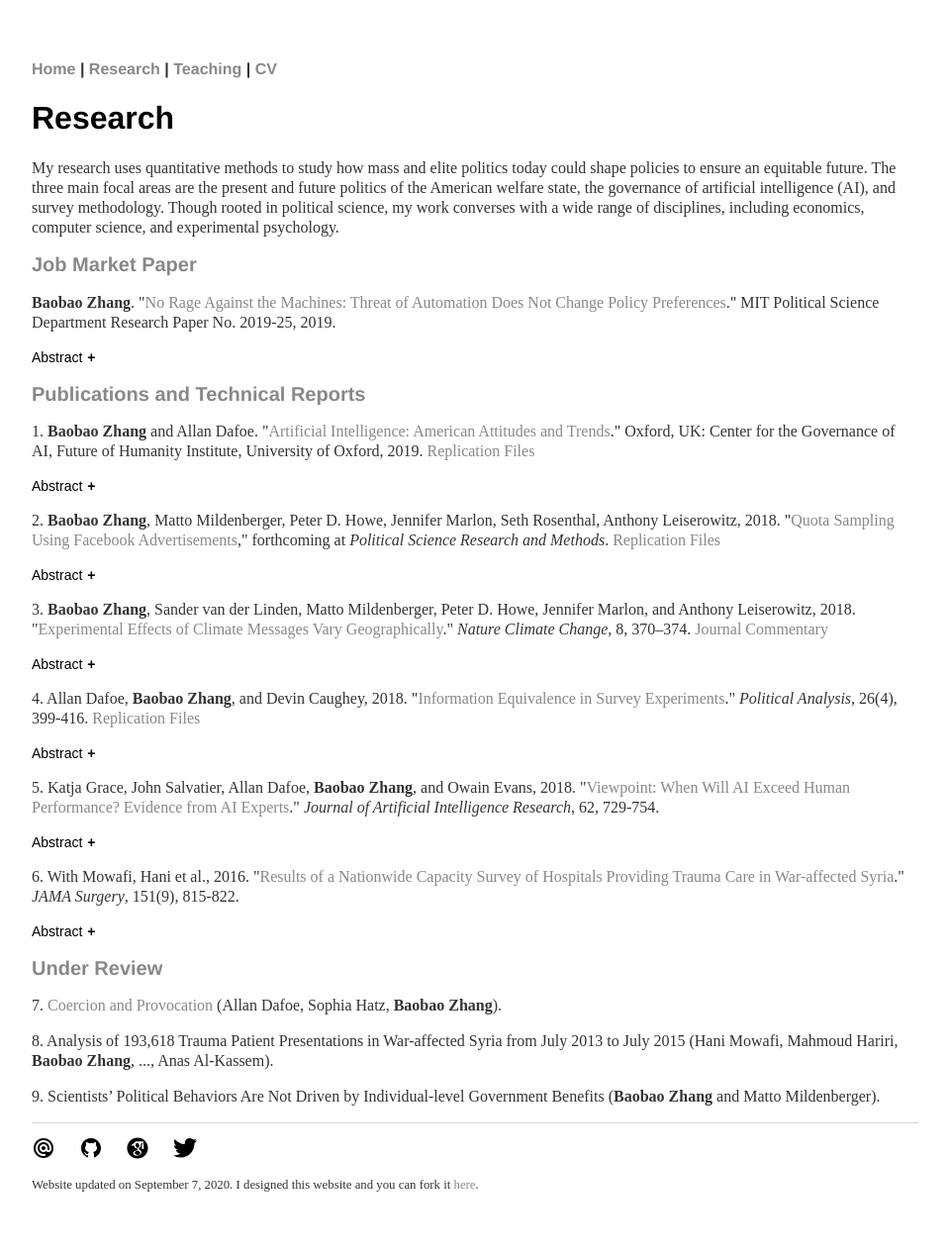
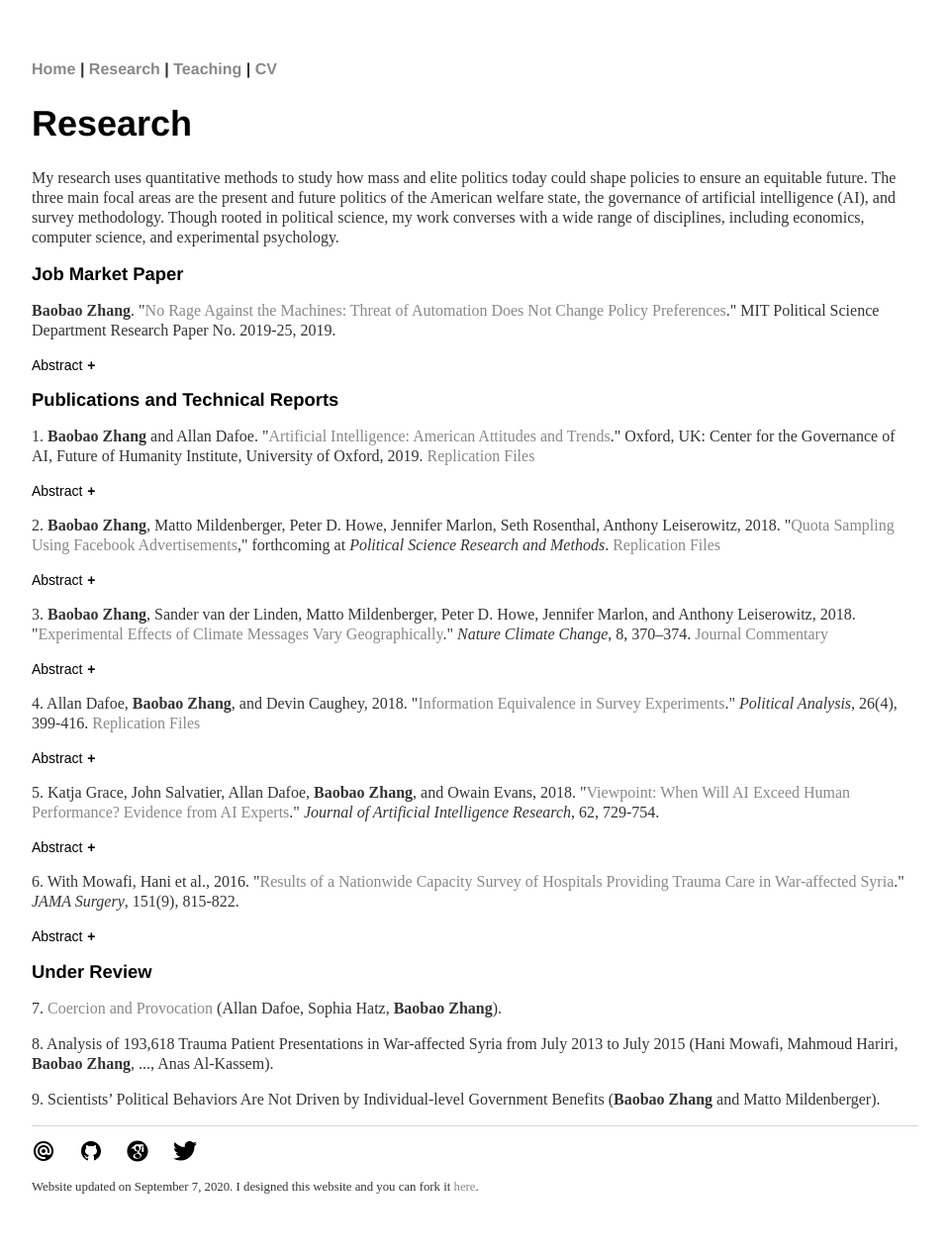
Before and after one commit to morganlivingston/baobaofzhang.github.io, a Jekyll site: the page built from research.html, in a window 1280 px wide. Shown: the whole page at 99% size, without its empty margins (160-1119 px from the left). Built offline with Jekyll 4.4.1, drawn with Linux system fonts in a browser that asks for light colours.

Commit message:
Update font

```diff
--- a/css/main.css
+++ b/css/main.css
@@ -6,8 +6,8 @@ a:hover { text-decoration: underline; }
 p, ul { font-size: 1em; line-height: 1.25em; color: #333; }
 
 h1, h2, h3 { font-family: 'Helvetica', 'Arial', 'Sans-Serif'; }
-h1 { font-size: 2em;  }
-h2 { font-size: 1.25em; color: #888;}
+h1 { font-size: 2.25em;  }
+h2 { font-size: 1.15em}
 h3 { font-size: 1em; }
 
 h4 {font-family: 'times, serif';}
--- a/index.html
+++ b/index.html
@@ -6,7 +6,7 @@ title: Baobao Zhang
 
 		<div class="blurb">
 			<h1>Baobao Zhang</h1>
-			<h2>Political Science + Tech Policy</h2>
+			<h3>Political Science + Tech Policy</h3>
 
 			<img src="documents/baobao_zhang_circle_2019.png" alt="Baobao Zhang" style="width:170px;height:170px;">
 
```
